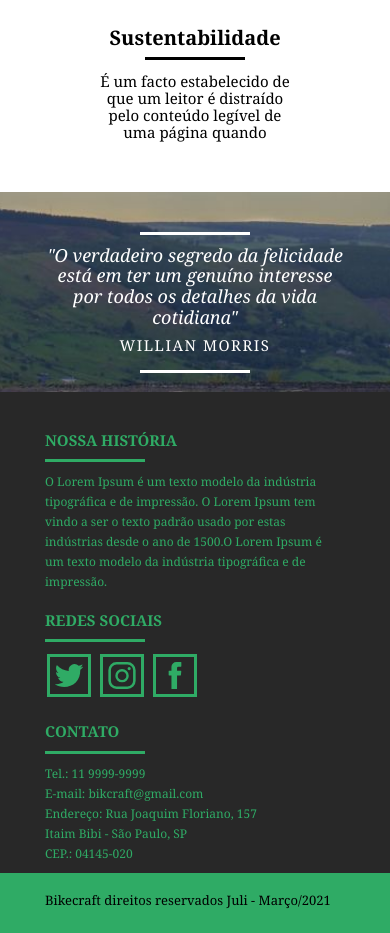
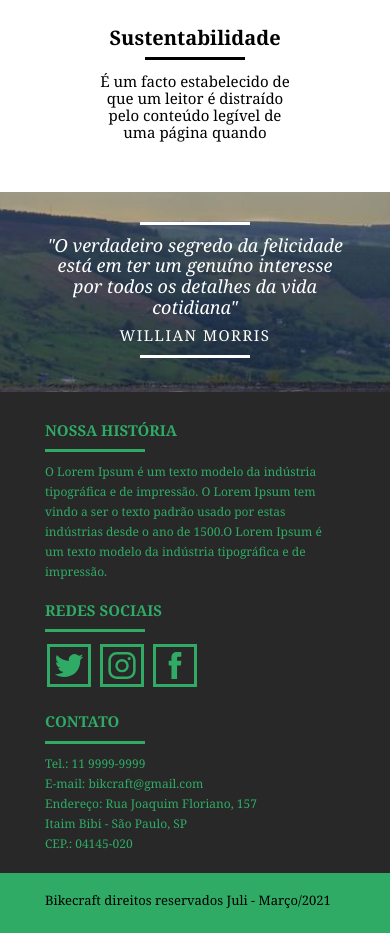
Before and after one commit to julidevgithub/bikcraftjuli, a PHP site: page /sobre.html in a window 390 px wide. Shown: the part 1782-2715 px from the top of the page. Run offline with PHP 8.4, Linux system fonts and the light colour scheme.

Commit message:
Responsivo 4

```diff
--- a/css/responsivo.css
+++ b/css/responsivo.css
@@ -93,14 +93,21 @@
 	.quote_rodape p {
 		font-size: 18px;}
 
-	.quote_rodape:before { /* para colocar o "____" do quote antes*/
+	.quote_rodape:before {
 		margin: 10px auto ;}
+
+		.quote_final {
+			padding-top: 20px;}
+
+		.quote_rodape:after {
+			margin: 10px auto;}
 
 /*HOME FOOTER*/
 	.footer{
 		padding-bottom: 10px;
 		height: 481px;
-		display: block;	}
+		padding-top: 30px;
+		}
 
 	.footer p{
 		font-size: 12px;}
@@ -111,6 +118,10 @@
 
 	.footer_rede ul li a img{
 		width: 28px;}
+
+
+
+
 
 /*SOBRE INTRODUÇÃO*/
 	.interna_sobre{
--- a/sobre.html
+++ b/sobre.html
@@ -101,7 +101,7 @@
 <!--FOOTER--------------------------------------------------------------------------->
 <footer>
     <div class="footer">
-        <div class="container">
+        <div class="container foot">
             <div class="grid-7 footer_hist" >
                 <h3>Nossa História</h3>
                 <p>O Lorem Ipsum é um texto modelo da indústria tipográfica e de impressão. O Lorem Ipsum tem vindo a ser o texto padrão usado por estas indústrias desde o ano de 1500.O Lorem Ipsum é um texto modelo da indústria tipográfica e de impressão. </p>
```
